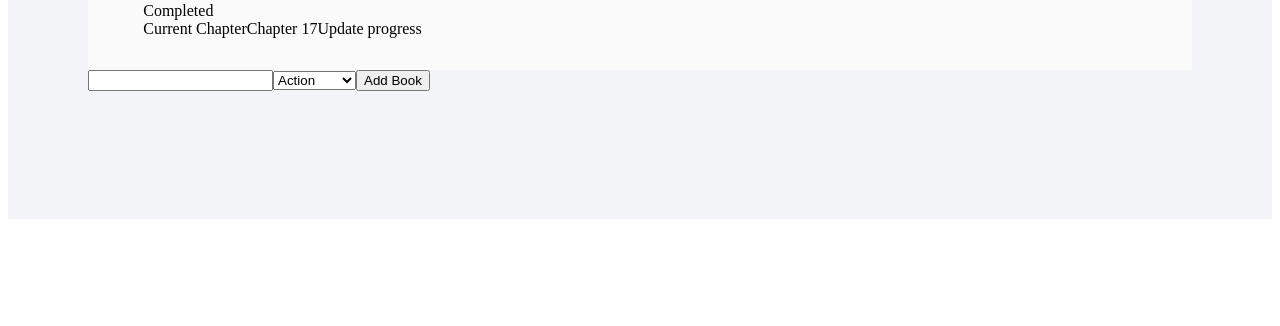
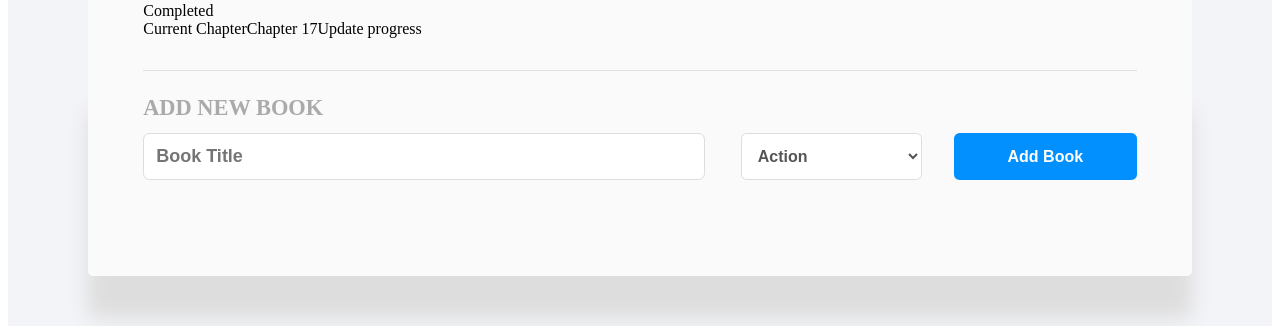
Before and after one commit to Rashad-Muntar/Book-store, a React (Create React App) app: page / in a window 1280 px wide. Shown: the part 829-1155 px from the top of the page. Before the commit the page ends 1056 px from the top, so only its background shows below. Built offline with nearby package versions, Linux system fonts and the light colour scheme.

Commit message:
add book form s styling by importing

```diff
--- a/src/containers/BooksForm.js
+++ b/src/containers/BooksForm.js
@@ -1,6 +1,7 @@
 import React, { useState } from 'react';
 import { useDispatch } from 'react-redux';
 import { createAction } from '../actions';
+import '../styles/BookForm.css';
 
 const categories = ['Action', 'Biography', 'History', 'Horror', 'Kids', 'Learning', 'Sci-Fi'];
 
@@ -33,13 +34,24 @@ const BooksForm = () => {
   };
 
   return (
-    <form onSubmit={handleSubmit}>
-      <input name="title" onChange={handleChange} type="text" className="input" />
-      <select name="category" onChange={handleChange}>
-        {options}
-      </select>
-      <button type="submit" className="btn">Add Book</button>
-    </form>
+    <div className="bg-grey round-bottom box-shadow">
+      <div className="center max-width-90 border-top">
+        <div className="formTitle">Add New Book</div>
+        <form onSubmit={handleSubmit} className="bookForm">
+          <input
+            placeholder="Book Title"
+            name="title"
+            type="text"
+            value={title}
+            onChange={handleChange}
+          />
+          <select name="category" placeholder="Category" value={category} onChange={handleChange}>
+            {options}
+          </select>
+          <button type="submit">Add Book</button>
+        </form>
+      </div>
+    </div>
   );
 };
 
```
